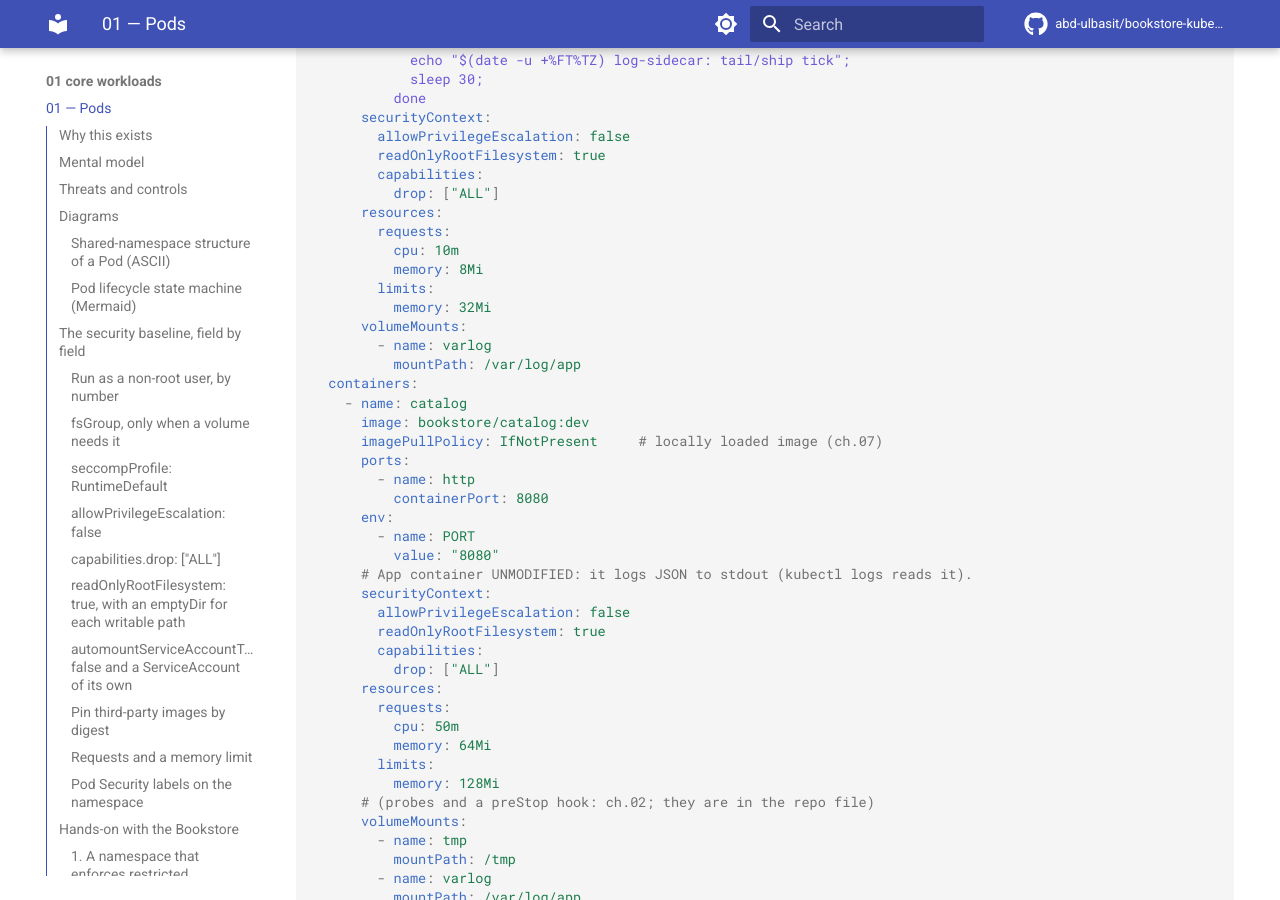
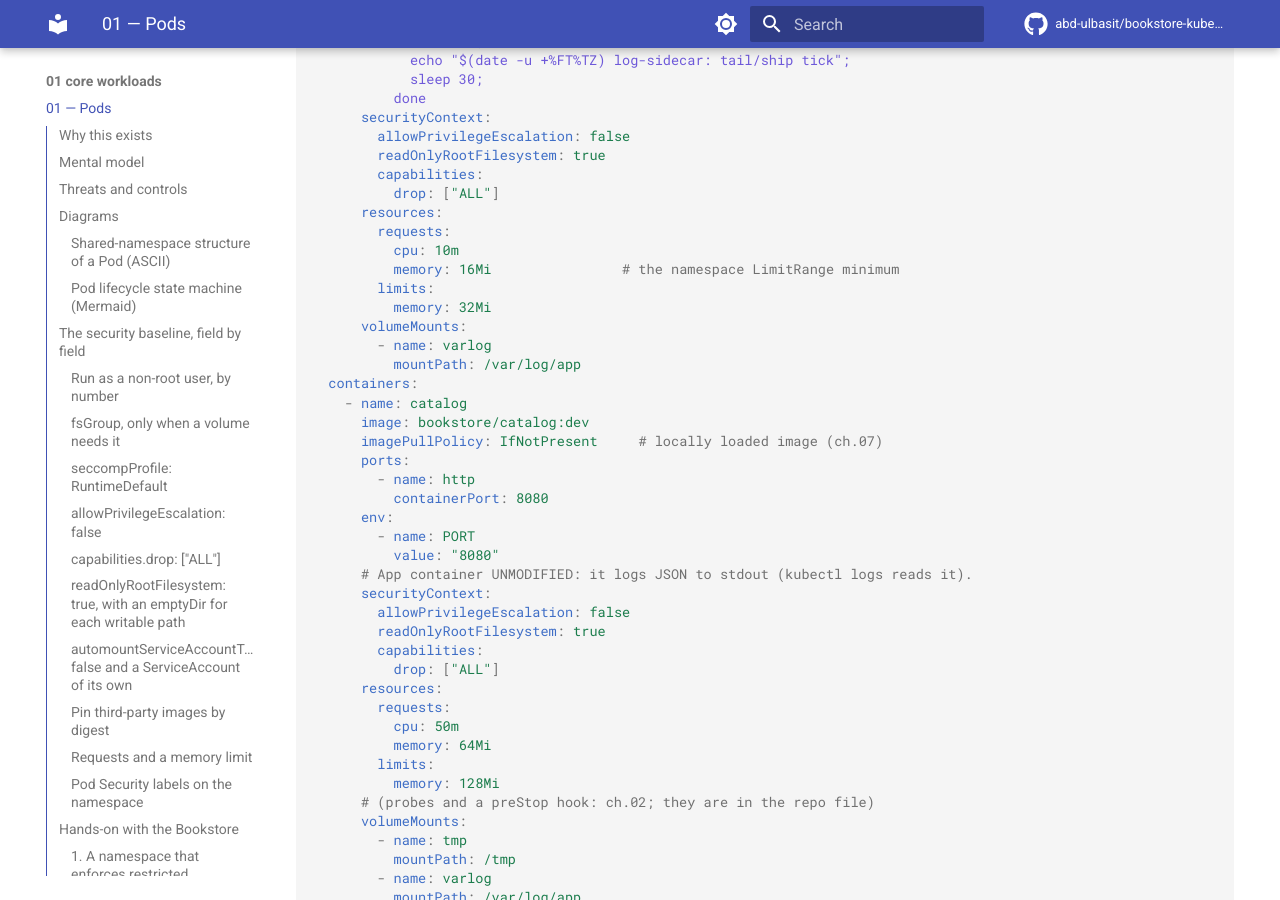
Before and after one commit to abd-ulbasit/bookstore-kubernetes-guide, an MkDocs documentation site: the page built from full-guide/01-core-workloads/01-pods.md, in a window 1280 px wide and 900 px high, scrolled down 9443 px. Built offline with MkDocs 1.6.1 and Material for MkDocs 9.7.7, drawn with Linux system fonts in a browser that asks for light colours; comment, search, counter and statistics services are not loaded.

Commit message:
examples: raise the catalog sidecar memory request to the LimitRange minimum
The namespace LimitRange sets a 16Mi minimum for container memory, so the
8Mi request on the log sidecar was rejected at admission. Raise it to 16Mi
in the raw manifest and in both listings of the same sidecar in 01-pods.md.

Co-Authored-By: Claude Haiku 5.5 <noreply@anthropic.com>

```diff
--- a/full-guide/01-core-workloads/01-pods.md
+++ b/full-guide/01-core-workloads/01-pods.md
@@ -489,7 +489,7 @@ spec:
       resources:
         requests:
           cpu: 10m
-          memory: 8Mi
+          memory: 16Mi                # the namespace LimitRange minimum
         limits:
           memory: 32Mi
       volumeMounts:
@@ -992,7 +992,7 @@ spec:
         capabilities:
           drop: ["ALL"]
       resources:
-        requests: { cpu: 10m, memory: 8Mi }
+        requests: { cpu: 10m, memory: 16Mi }
         limits: { memory: 32Mi }
       volumeMounts: [ { name: shared, mountPath: /shared } ]
   containers:
```
Also changed, not shown: 1 other file.
